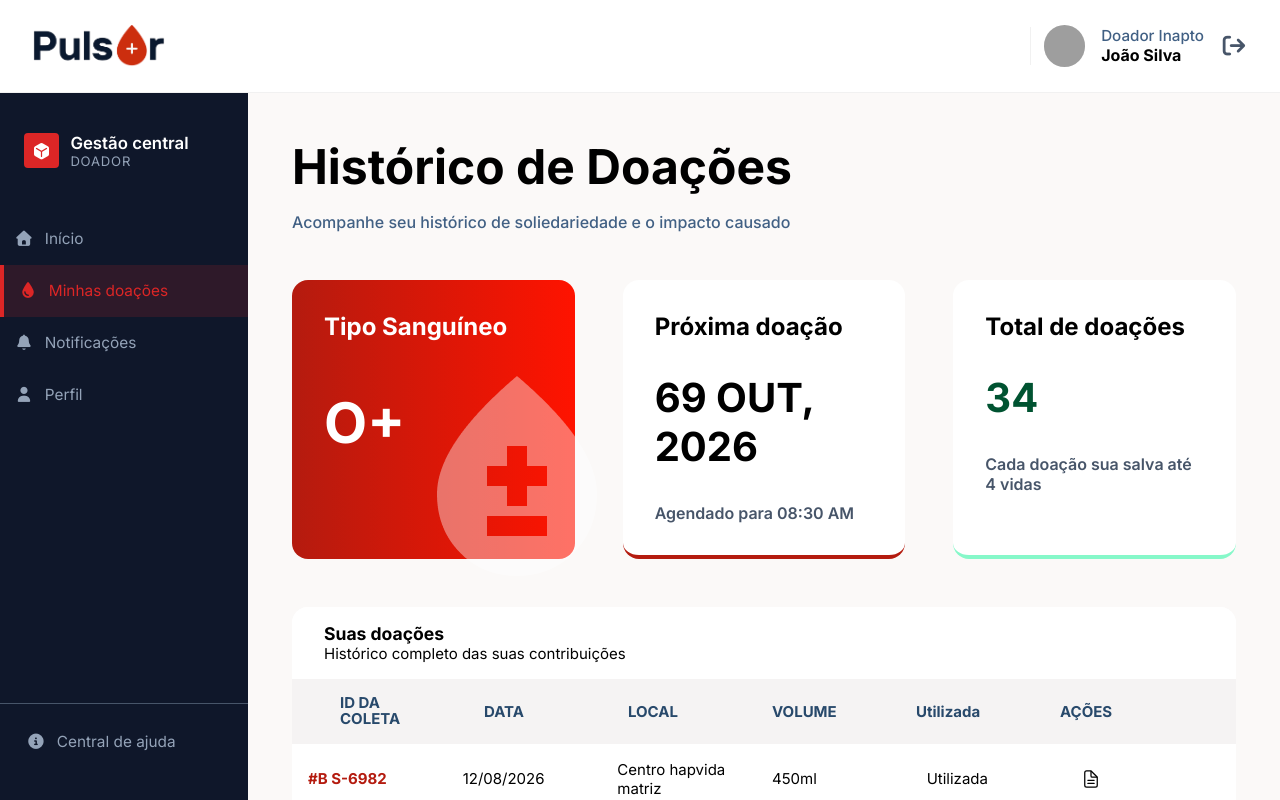
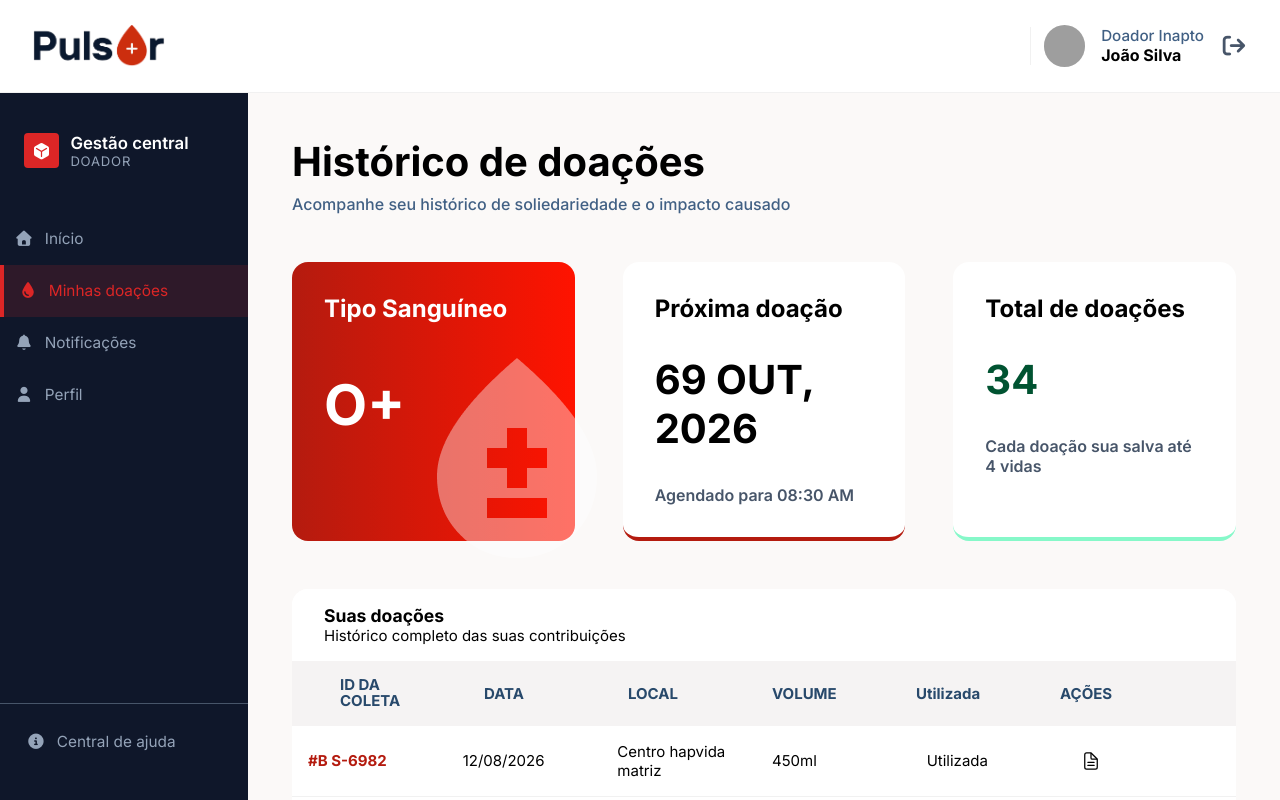
Before and after one commit to databloodHealth/Pulsar, a React (Vite) app in the folder Front/: page /historico in a window 1280 px wide. Shown: the top 800 px of the page. Built offline with nearby package versions, Linux system fonts and the light colour scheme; grey boxes are pictures that could not be loaded.

Commit message:
feat: componentizar o titulo das paginas do sistema.

```diff
--- /dev/null
+++ b/Front/src/components/ui/PageTitle/index.jsx
@@ -0,0 +1,11 @@
+import style from './style.module.css'
+
+
+export default function PageTitle({ title, subtitle }) {
+    return (
+        <div className={style.pageTitle}>
+            <h1 className={style.title}>{title}</h1>
+            <h2 className={style.subtitle}>{subtitle}</h2>
+        </div>
+    )
+}
--- /dev/null
+++ b/Front/src/components/ui/PageTitle/style.module.css
@@ -0,0 +1,15 @@
+.pageTitle{
+    display: flex;
+    flex-direction: column;
+    gap: 8px;
+}
+
+.pageTitle .title{
+    font-size: 2.5rem;
+}
+
+.pageTitle .subtitle{
+    color: var(--azul-label);
+    font-size: 1rem;
+    font-weight: 500;
+}
--- a/Front/src/pages/System/Historico.jsx
+++ b/Front/src/pages/System/Historico.jsx
@@ -5,17 +5,15 @@ import { IoIosArrowBack, IoIosArrowForward } from "react-icons/io";
 
 import style from "@/styles/System/historico.module.css";
 import { CardDoisVermelho, CardTres } from "@/components/Cards";
+import PageTitle from "@/components/ui/PageTitle";
 
 export default function Historico() {
     return (
         <SystemLayout>
             <div className={style.containerHistorico}>
-                <div className={style.tituloPage}>
-                    <h1>Histórico de Doações</h1>
-                    <h4>
-                        Acompanhe seu histórico de soliedariedade e o impacto causado
-                    </h4>
-                </div>
+
+                <PageTitle title={'Histórico de doações'} subtitle={'Acompanhe seu histórico de soliedariedade e o impacto causado'} />
+
 
                 <div className={style.gridCards}>
                     <CardDoisVermelho
--- a/Front/src/pages/System/Notificacoes.jsx
+++ b/Front/src/pages/System/Notificacoes.jsx
@@ -2,15 +2,13 @@ import SystemLayout from "@/layouts/SystemLayout";
 import style from '@/styles/System/notificacoes.module.css'
 import Notification from "@/components/ui/System/Notification";
 import { Clock, Droplet } from "lucide-react";
+import PageTitle from "@/components/ui/PageTitle";
 
 export default function Notificacoes (){
     return(
         <SystemLayout>
             <div className="container">
-                <div className="titlePage">
-                <h1>Notificações</h1>
-                <h4>Gerencie as notificções enviadas pelo sistema</h4>
-                </div>
+                <PageTitle title={'Notificações'} subtitle={'Gerencie as notificções enviadas pelo sistema'}/>
             </div>
 
             <div className={style.containerNotificacoes}>
--- a/Front/src/pages/System/UserProfile.jsx
+++ b/Front/src/pages/System/UserProfile.jsx
@@ -5,14 +5,14 @@ import UserOptions from "@/components/User/UserOptions";
 import ChangePassword from "@/components/User/ChangePassword";
 import { Shield } from 'lucide-react'
 import TwoFactorAuthentication from "@/components/User/TwoFactorAuthentication";
+import PageTitle from "@/components/ui/PageTitle";
 
 export default function UserProfile() {
     return (
         <SystemLayout>
             <div className={style.content}>
 
-                <h1 className={style.title}>Perfil </h1>
-                <h2 className={style.subtitle}>Gerencie informações pessoais, segurança e preferências </h2>
+                <PageTitle title={'Perfil'} subtitle={'Gerencie informações pessoais, segurança e preferências'}/>
 
                 <section>
 
--- a/Front/src/styles/profile.module.css
+++ b/Front/src/styles/profile.module.css
@@ -11,16 +11,6 @@
     gap: 1rem;
     padding: 1rem;
     flex-direction: column;
-}
-
-.content>h1{
-    font-size: 2.4rem;
-}
-
-.content>h2{
-    color: var(--azul-label);
-    font-size: 1rem;
-    font-weight: 500;
 }
 
 .content>section{
```
Lines whose indentation alone changed are shown as unchanged.
